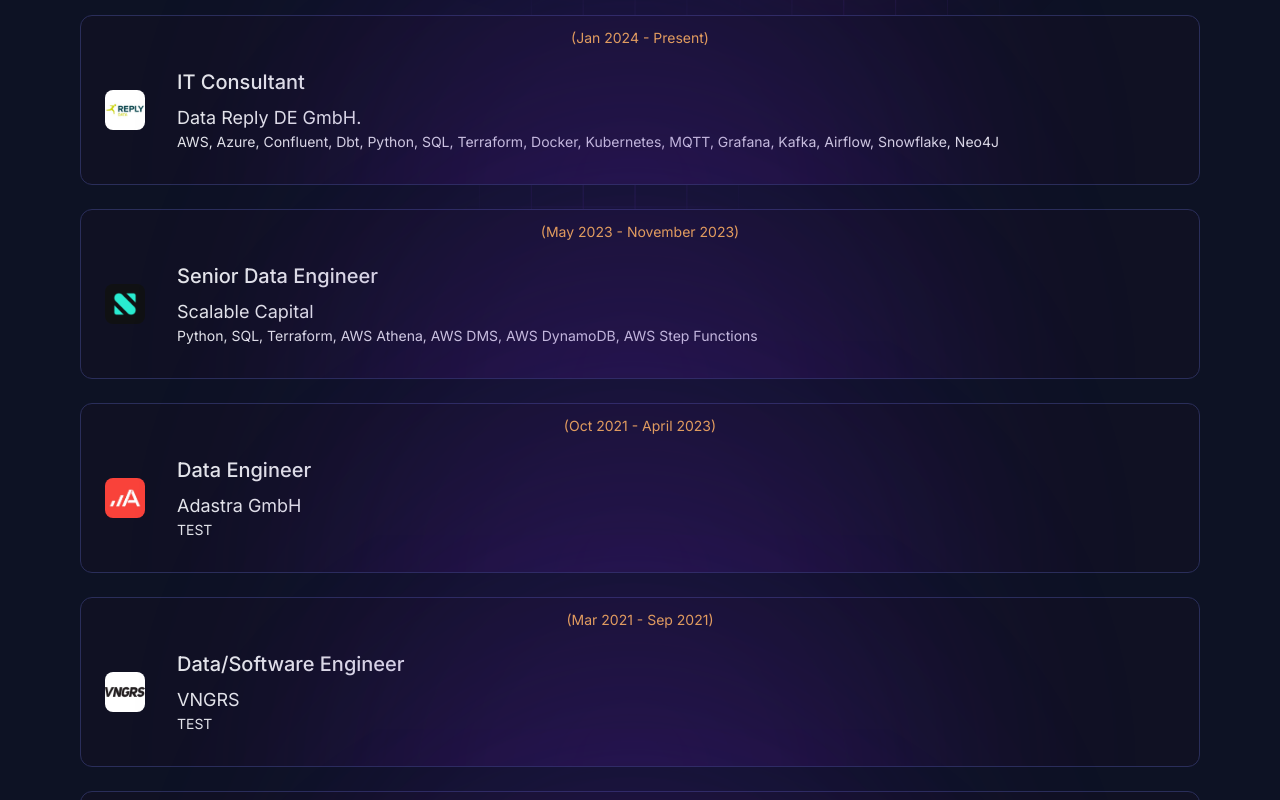
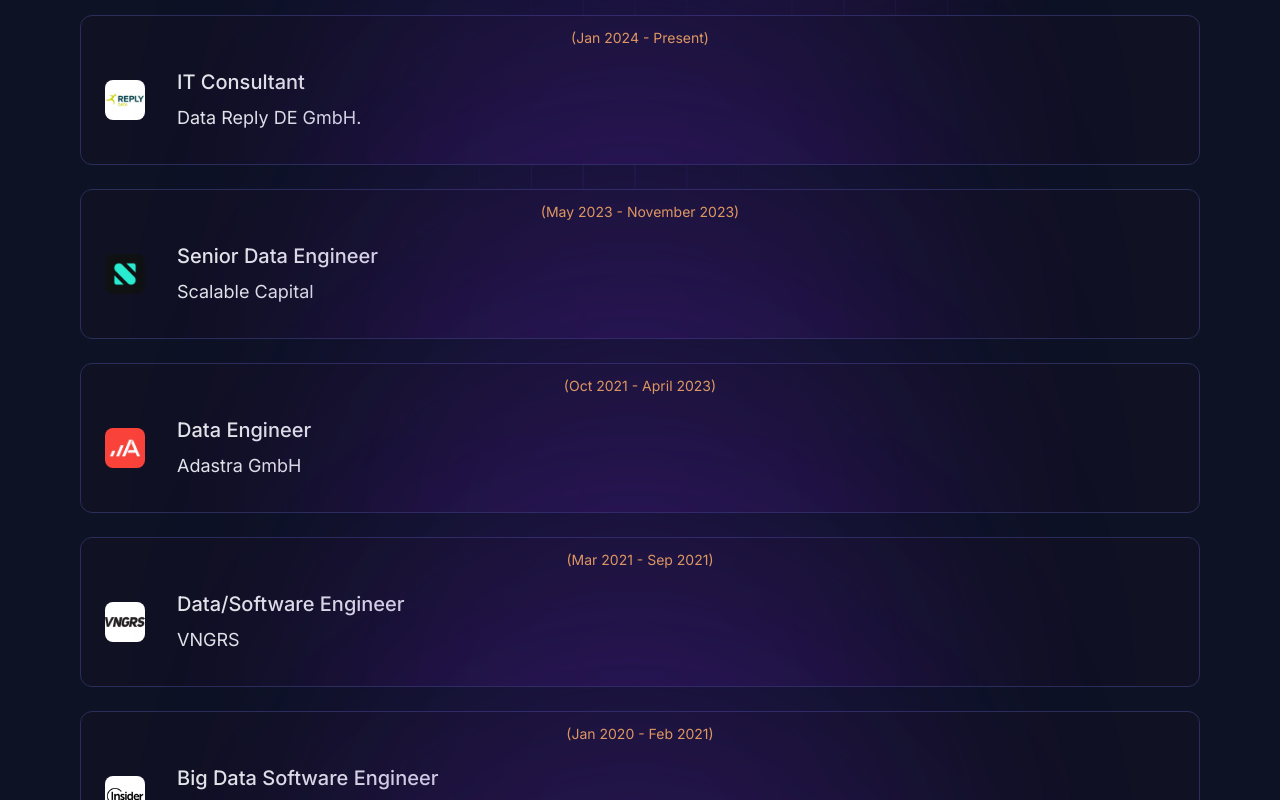
Before and after one commit to uludagemre/my-professional-website, a Next.js app: page / in a window 1280 px wide. Shown: the part 1360-2160 px from the top of the page. Built offline with nearby package versions, Linux system fonts and the light colour scheme.

Commit message:
index.jsx aktualisieren

```diff
--- a/app/components/homepage/experience/index.jsx
+++ b/app/components/homepage/experience/index.jsx
@@ -69,9 +69,6 @@ function Experience() {
                           <p className="text-sm sm:text-lg">
                             {experience.company}
                           </p>
-                          <p className="text-sm sm:text-sm">
-                            {experience.description}
-                          </p>
                         </div>
                       </div>
                     </div>
```
